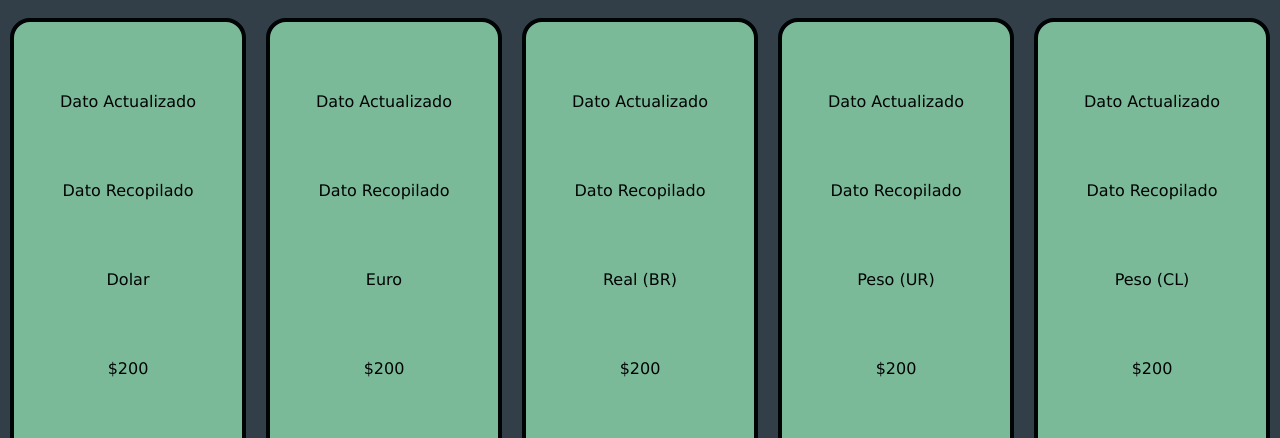
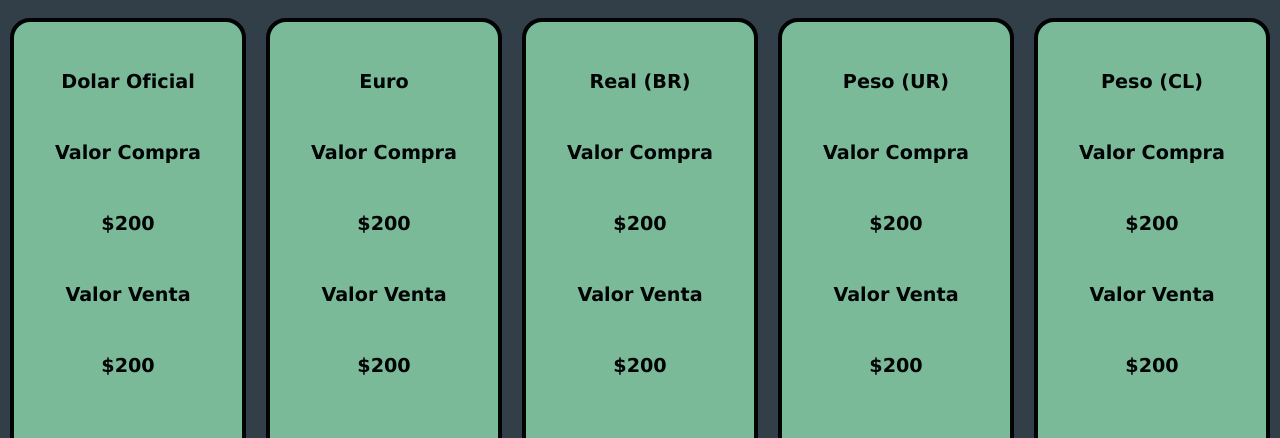
Before and after one commit to mvissani/Trabajo-Grupal-Programacion-II, a plain HTML site: page front/Index.html in a window 1280 px wide. Shown: the part 362-800 px from the top of the page. Drawn offline with Linux system fonts and the light colour scheme.

Commit message:
actualizaciones varias

```diff
--- a/front/CSS/style.css
+++ b/front/CSS/style.css
@@ -75,7 +75,9 @@ input {
 .small-container p {
   display: flex;
   justify-content: center;
-  margin-top: 70px;
+  margin-top: 48px;
+  font-size: larger;
+  font-weight: bold;
 }
 
 .big-container {
--- a/front/Index.html
+++ b/front/Index.html
@@ -23,37 +23,42 @@
   <div class="big-container">
 
     <div class="small-container">
-        <p> Dato Actualizado </p>
-        <p> Dato Recopilado </p>
-        <p> Dolar </p>
+        <p> Dolar Oficial </p>
+        <p> Valor Compra </p>
+        <p> $200 </p>
+        <p> Valor Venta </p>
         <p> $200 </p>
     </div>
 
     <div class="small-container">
-      <p> Dato Actualizado </p>
-      <p> Dato Recopilado </p>
       <p> Euro </p>
+      <p> Valor Compra </p>
+      <p> $200 </p>
+      <p> Valor Venta </p>
       <p> $200 </p>
     </div>
 
     <div class="small-container">
-      <p> Dato Actualizado </p>
-      <p> Dato Recopilado </p>
       <p> Real (BR) </p>
+      <p> Valor Compra </p>
+      <p> $200 </p>
+      <p> Valor Venta </p>
       <p> $200 </p>
     </div>
 
     <div class="small-container">
-      <p> Dato Actualizado </p>
-      <p> Dato Recopilado </p>
       <p> Peso (UR) </p>
+      <p> Valor Compra </p>
+      <p> $200 </p>
+      <p> Valor Venta </p>
       <p> $200 </p>
     </div>
 
     <div class="small-container">
-      <p> Dato Actualizado </p>
-      <p> Dato Recopilado </p>
       <p> Peso (CL) </p>
+      <p> Valor Compra </p>
+      <p> $200 </p>
+      <p> Valor Venta </p>
       <p> $200 </p>
     </div>
 
@@ -70,6 +75,8 @@
     <p> REF API EXT </p>
   </div>
 
+  <script src="/index.js"></script>
+
 </footer>
 
 </html>
```
Also changed, not shown: front/Historicos.html (+2 -0 lines).
